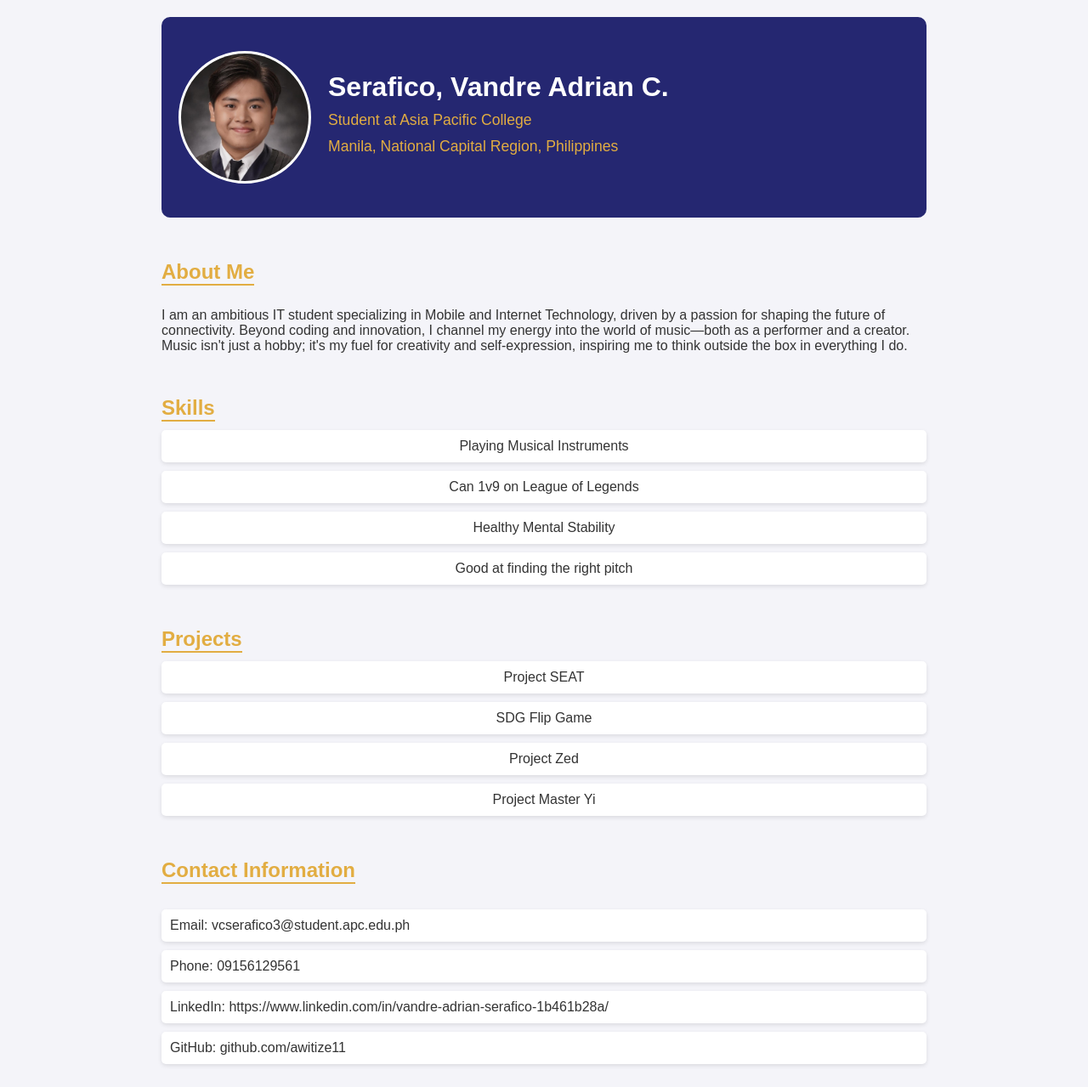
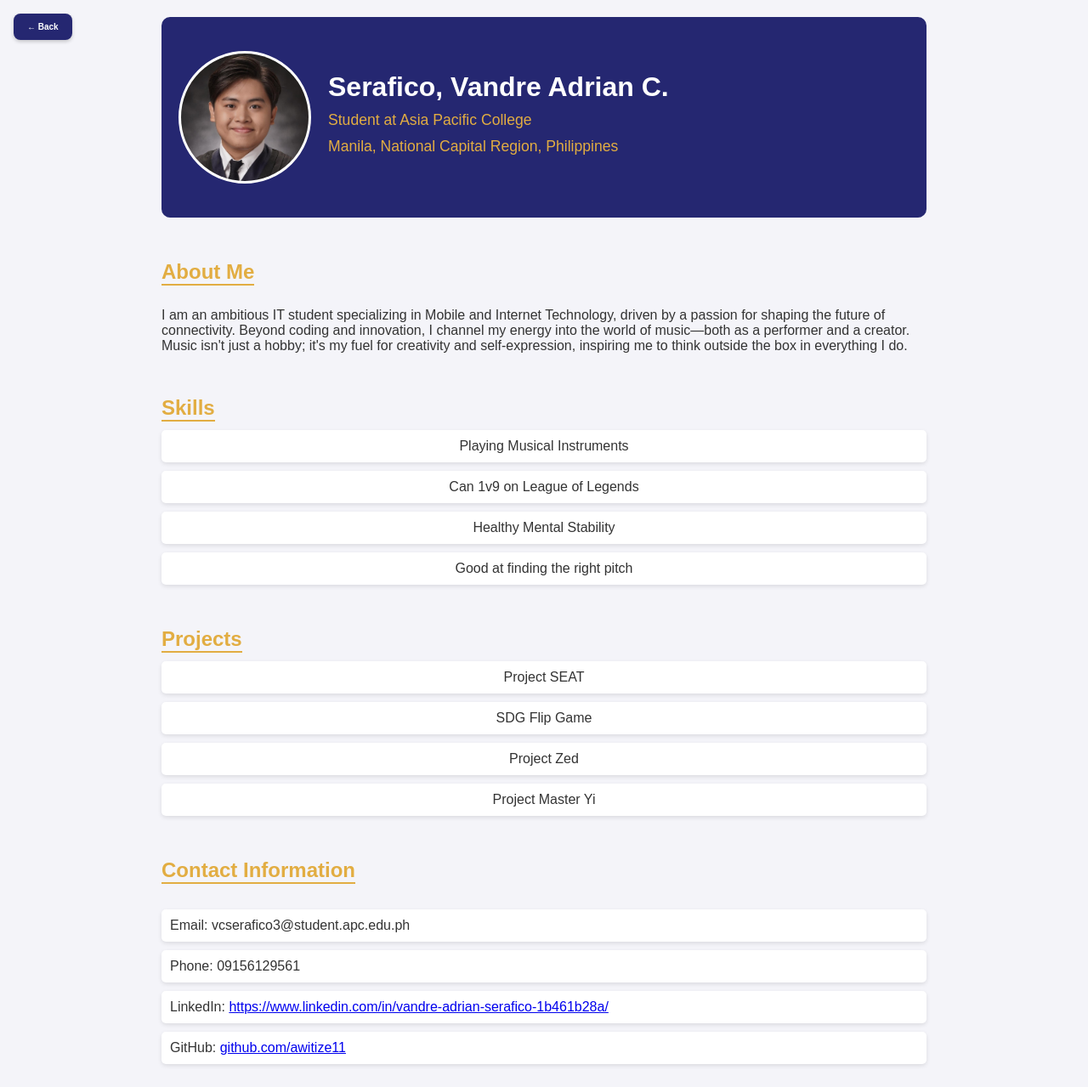
Before and after one commit to kar1man/testhtml, a plain HTML site: page about-serafico.html in a window 1280 px wide. Shown: the top 1279 px of the page at 85% size. Drawn offline with Linux system fonts and the light colour scheme.

Commit message:
back home btn

```diff
--- a/about-serafico.html
+++ b/about-serafico.html
@@ -11,6 +11,30 @@
             padding: 0;
             background-color: #f4f4f9;
             color: #333;
+        }
+
+        .nav-container {
+            position: fixed;
+            top: 16px;
+            left: 16px;
+            z-index: 1000;
+        }
+
+        .back-btn {
+            display: inline-block;
+            padding: 10px 16px;
+            background-color: #252771; /* Blue background */
+            color: white;
+            text-decoration: none;
+            border-radius: 8px; /* Rounded corners */
+            font-size: 10px;
+            font-weight: bold;
+            box-shadow: 0 2px 4px rgba(0, 0, 0, 0.2); /* Optional shadow for depth */
+            transition: background-color 0.3s ease;
+        }
+
+        .back-btn:hover {
+            background-color: #0056b3; /* Darker blue on hover */
         }
 
         .container {
@@ -134,13 +158,19 @@
     </style>
 </head>
 <body>
+    <div class="nav-container">
+        <a href="index.html" class="back-btn">
+            &#8592; Back
+        </a>
+    </div>
+
     <div class="container">
         <div class="header">
             <img src="vandre.jpg" alt="Your Profile Picture">
             <div class="header-content">
                 <h1>Serafico, Vandre Adrian C.</h1>
                 <p>Student at Asia Pacific College</p>
-                <p class="objective"> Manila, National Capital Region, Philippines</p></style>
+                <p class="objective">Manila, National Capital Region, Philippines</p>
             </div>
         </div>
 
@@ -175,8 +205,8 @@
                 <div class="contact-info">
                     <div>Email: vcserafico3@student.apc.edu.ph</div>
                     <div>Phone: 09156129561</div>
-                    <div>LinkedIn: <a>https://www.linkedin.com/in/vandre-adrian-serafico-1b461b28a/</a></div>
-                    <div>GitHub: github.com/awitize11</div>
+                    <div>LinkedIn: <a href="https://www.linkedin.com/in/vandre-adrian-serafico-1b461b28a/">https://www.linkedin.com/in/vandre-adrian-serafico-1b461b28a/</a></div>
+                    <div>GitHub: <a href="https://github.com/awitize11">github.com/awitize11</a></div>
                 </div>
             </div>
         </div>
```
Also changed, not shown: about-arones.html (+29 -0 lines).
